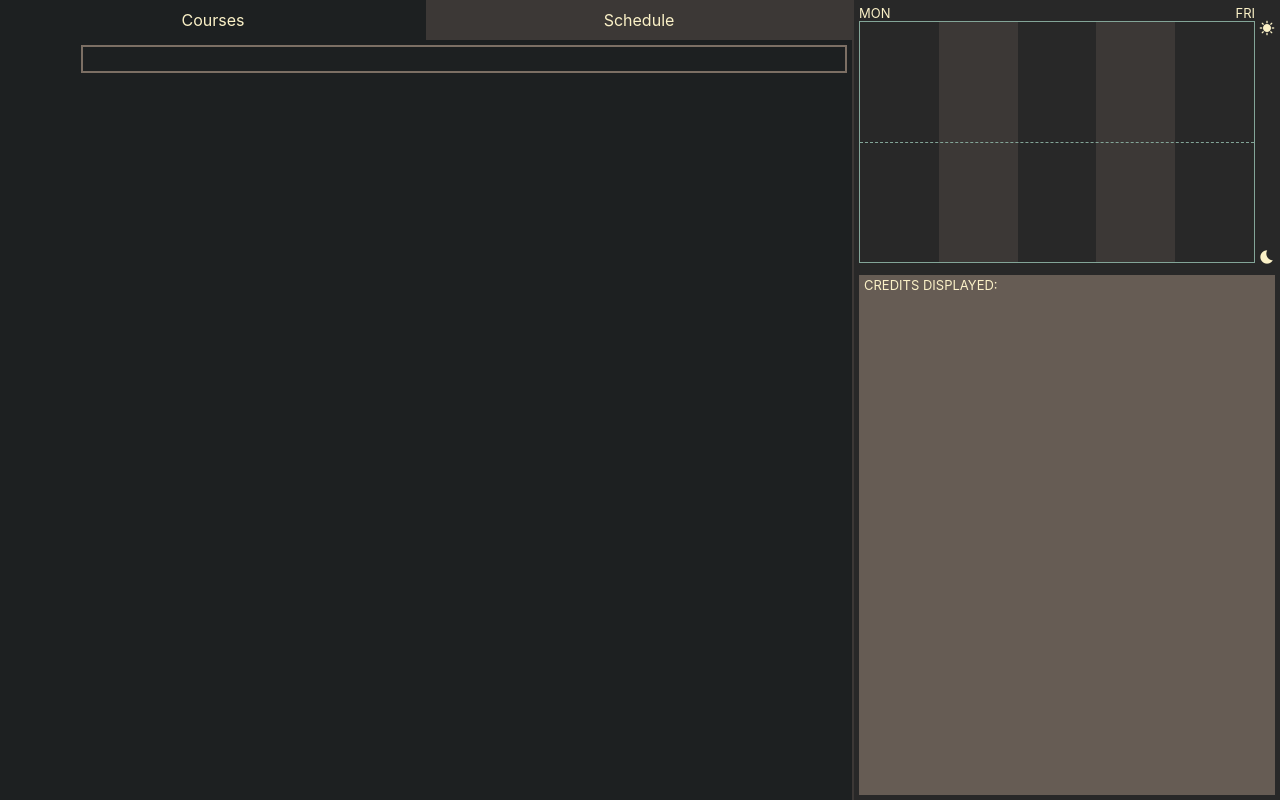
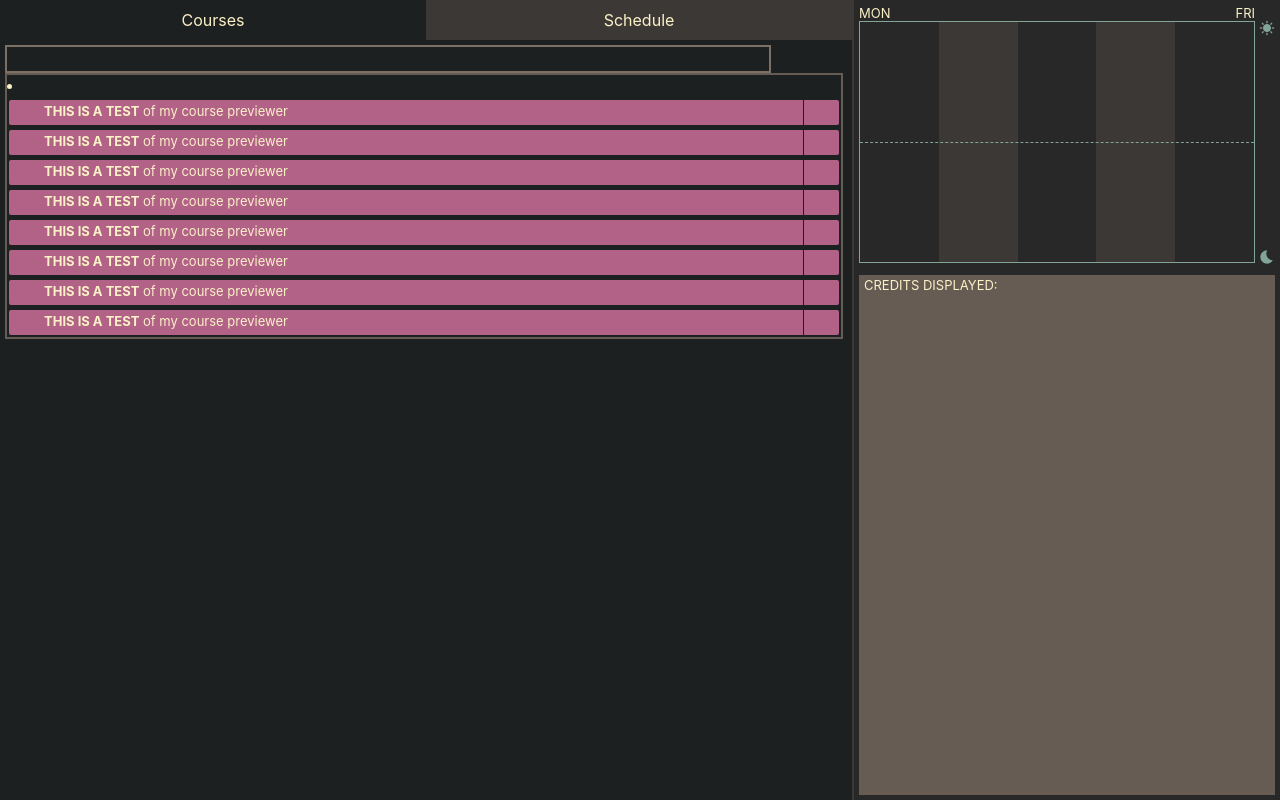
Before and after one commit to SupaStav/pmarsched, a React (Create React App) app: page / in a window 1280 px wide. Built offline with nearby package versions, Linux system fonts and the light colour scheme.

Commit message:
added some junk to the course previewer yk

```diff
--- a/src/calendar/calendar.css
+++ b/src/calendar/calendar.css
@@ -17,6 +17,7 @@
   }
 
   .top-right-right-container{
+    color: var(--blue);
     margin-top: 15px;
     width: 20px;
     text-align: right;
--- a/src/course/courseview.css
+++ b/src/course/courseview.css
@@ -8,16 +8,63 @@
     --bg4: #7c6f64;
     --fg0: #fbf1c7;
     --white: #ffffff;
+    --purple: #b16286;
   }
 
 .courseView {
+    display: flex;
+    flex-direction: column;
+}
 
+.Classselect
+{
+  flex: 1;
+  width: 99%;
+  border: 2px solid var(--bg3);
+
+}
+
+.listItem{
+  -webkit-touch-callout: none;
+  -webkit-user-select: none;
+  -khtml-user-select: none;
+  -moz-user-select: none;
+  -ms-user-select: none;
+  user-select: none;
+  margin: 2px;
+  margin-top: 5px;
+  padding-left: 15px;
+  width: auto;
+  height: 25px;
+  border-radius: 2px/2px;
+  background-color: var(--purple);
+  display: flex;
+  flex-direction: row;
+
+}
+
+.listItem:hover{
+  cursor:pointer;
+}
+
+.courseTitle{
+  display: inline-block;
+  margin-left: 20px;
+  font-size: small;
+  flex:1;
+  vertical-align: middle;
+  margin-top: 3px;
+}
+
+.addButton{
+  width: 35px;
+  height:auto;
+  border-left: 1px solid var(--bg0);
 }
 
 .courseView input{
     all: unset;
     width: calc(90%);
-    float: right;
     padding: 2px;
     background-color: var(--bg0);
     border: 2px solid var(--bg4);
--- a/src/course/courseview.js
+++ b/src/course/courseview.js
@@ -1,10 +1,19 @@
 import './courseview.css'
+
+function fetchCourses()
+{
+    return [{'p': "This is a test", 'a':"of my course previewer"},{'p': "This is a test", 'a':"of my course previewer"},{'p': "This is a test", 'a':"of my course previewer"},{'p': "This is a test", 'a':"of my course previewer"},{'p': "This is a test", 'a':"of my course previewer"},{'p': "This is a test", 'a':"of my course previewer"},{'p': "This is a test", 'a':"of my course previewer"},{'p': "This is a test", 'a':"of my course previewer"},];
+}
 
 function CourseView()
 {
+    const listItems = fetchCourses().map(i => <div className='listItem'><div className='courseTitle'><b>{i.p.toUpperCase()}</b> {i.a}</div><div className='addButton'></div></div>);
     return(
         <div className="courseView">
             <input name='Filter'/>
+            <div className='Classselect'>
+                <li>{listItems}</li>
+            </div>
         </div>
     )
 }
```
